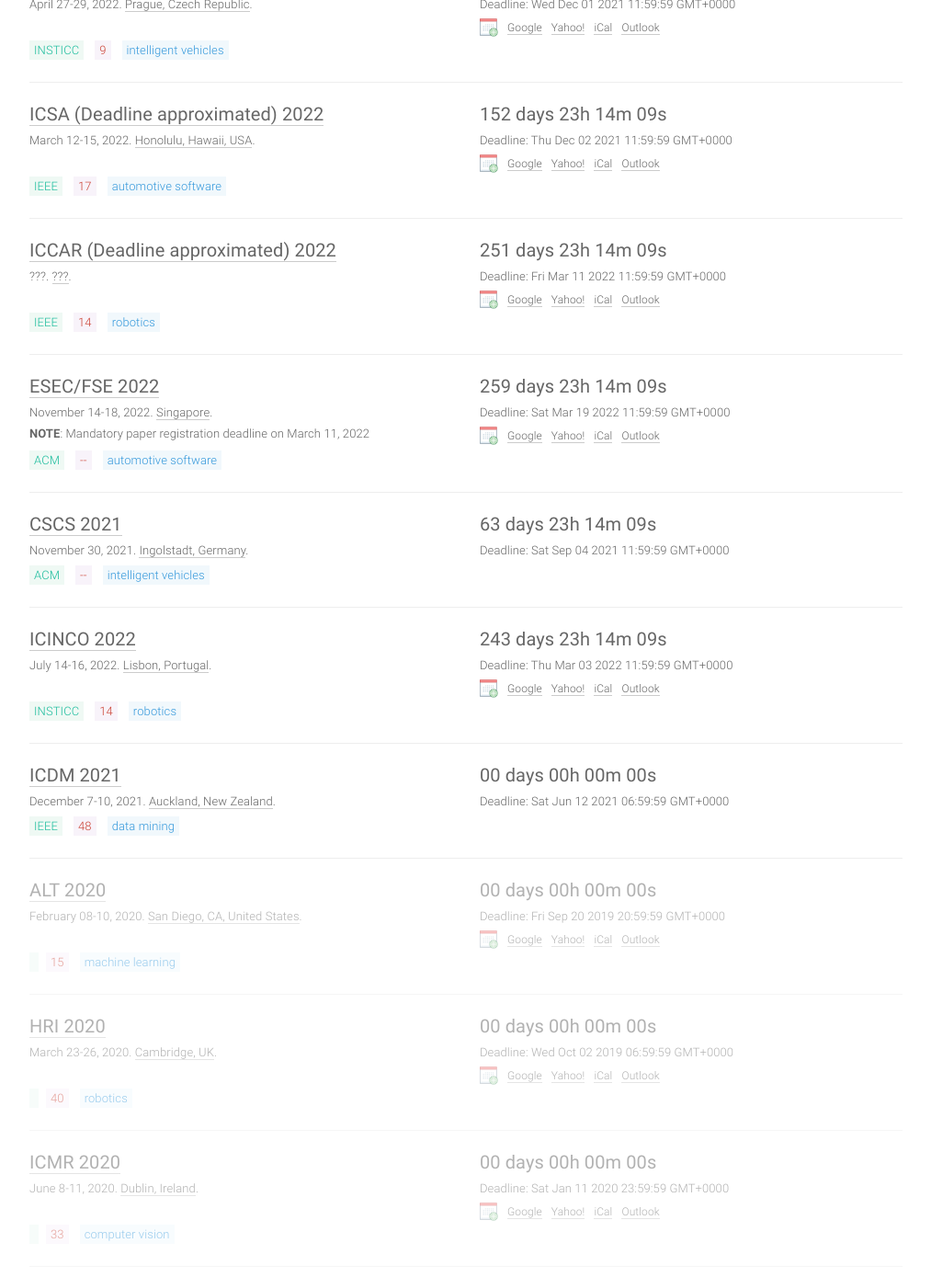
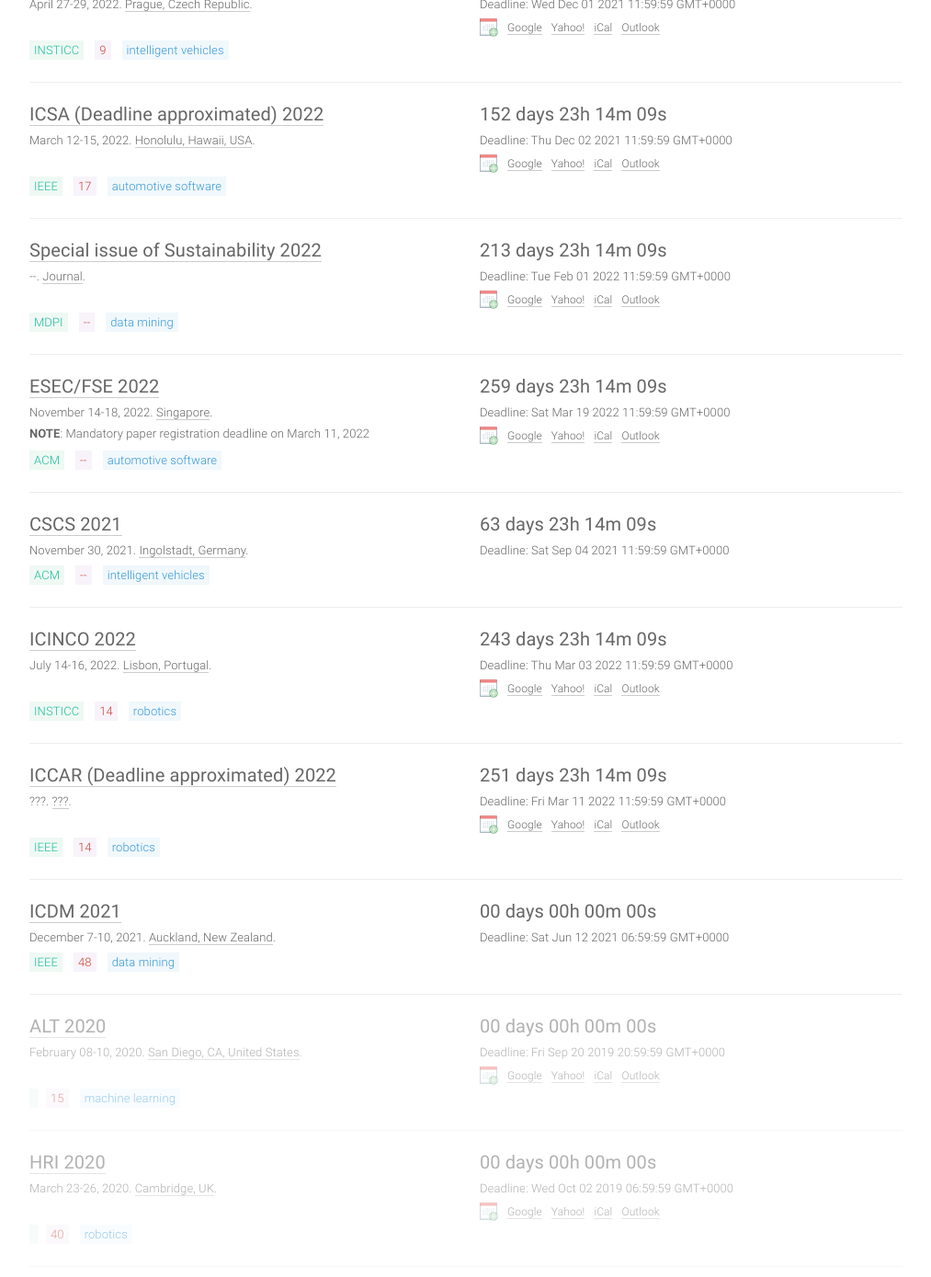
Before and after one commit to paperswithcode/ai-deadlines, a Jekyll site: the page built from index.html, in a window 1280 px wide and 1400 px high, scrolled down 3485 px. Shown: the top 1389 px of the window at 92% size, without its empty margins (133-1146 px from the left). Built offline with Jekyll 4.4.1, drawn with Linux system fonts in a browser that asks for light colours; comment, search, counter and statistics services are not loaded.

Commit message:
Update conferences.yml

```diff
--- a/_data/conferences.yml
+++ b/_data/conferences.yml
@@ -1,4 +1,17 @@
 ---
+- title: Special issue of Sustainability
+  long: Knowledge Graphs and Machine Learning Techniques for Sustainable Transportation Systems
+  hindex: --
+  year: 2022
+  id: sios22
+  link: https://www.mdpi.com/journal/sustainability/special_issues/Knowledge_Graphs_Machine_Learning_Techniques_Sustainable_Transportation
+  deadline: '2022-01-31 23:59:59'
+  timezone: UTC-12
+  date: --
+  place: Journal
+  sub: DM
+  host: MDPI
+
 - title: SDM (Deadline estimated)
   long: International Conference on Data Mining
   hindex: 33
```
